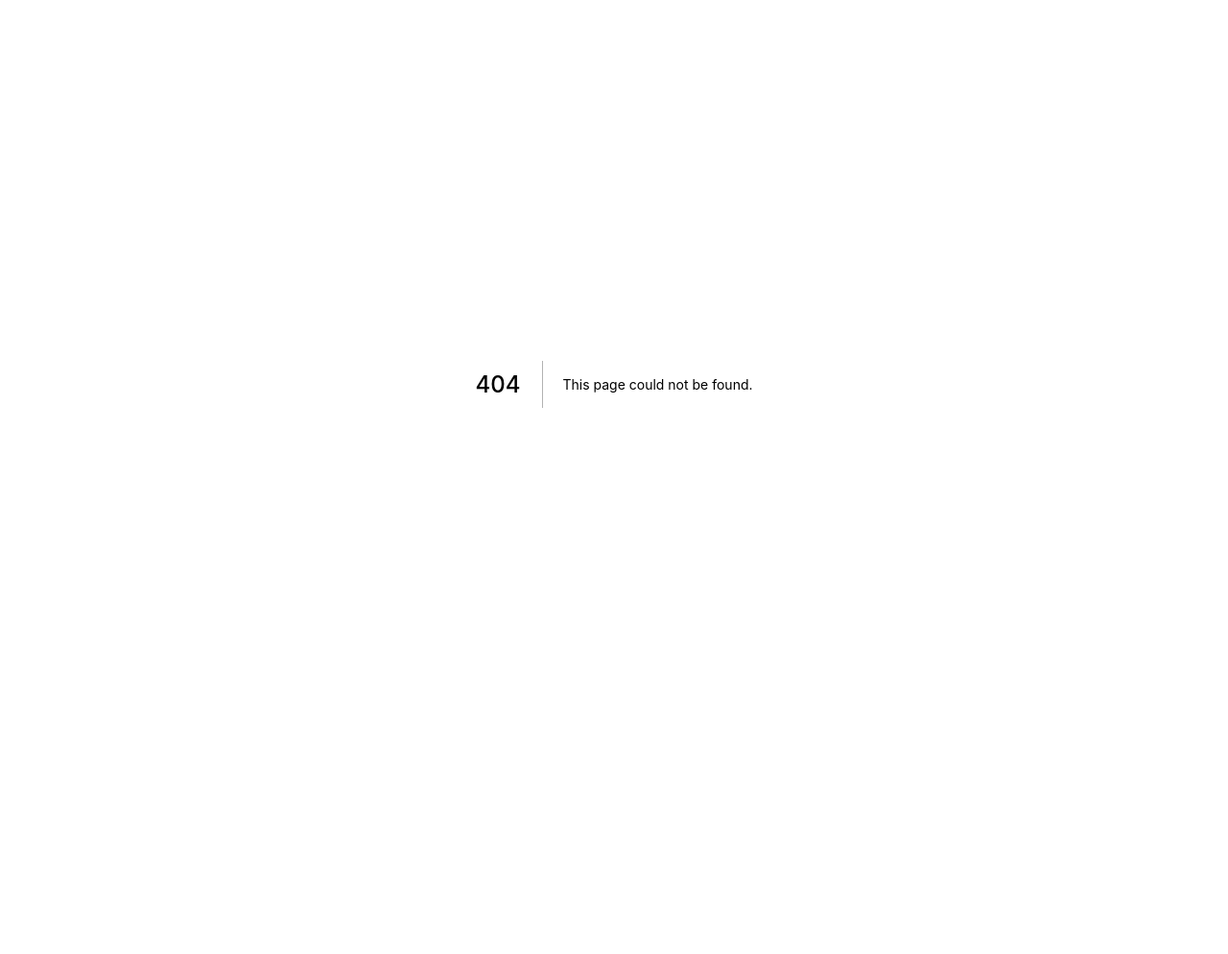
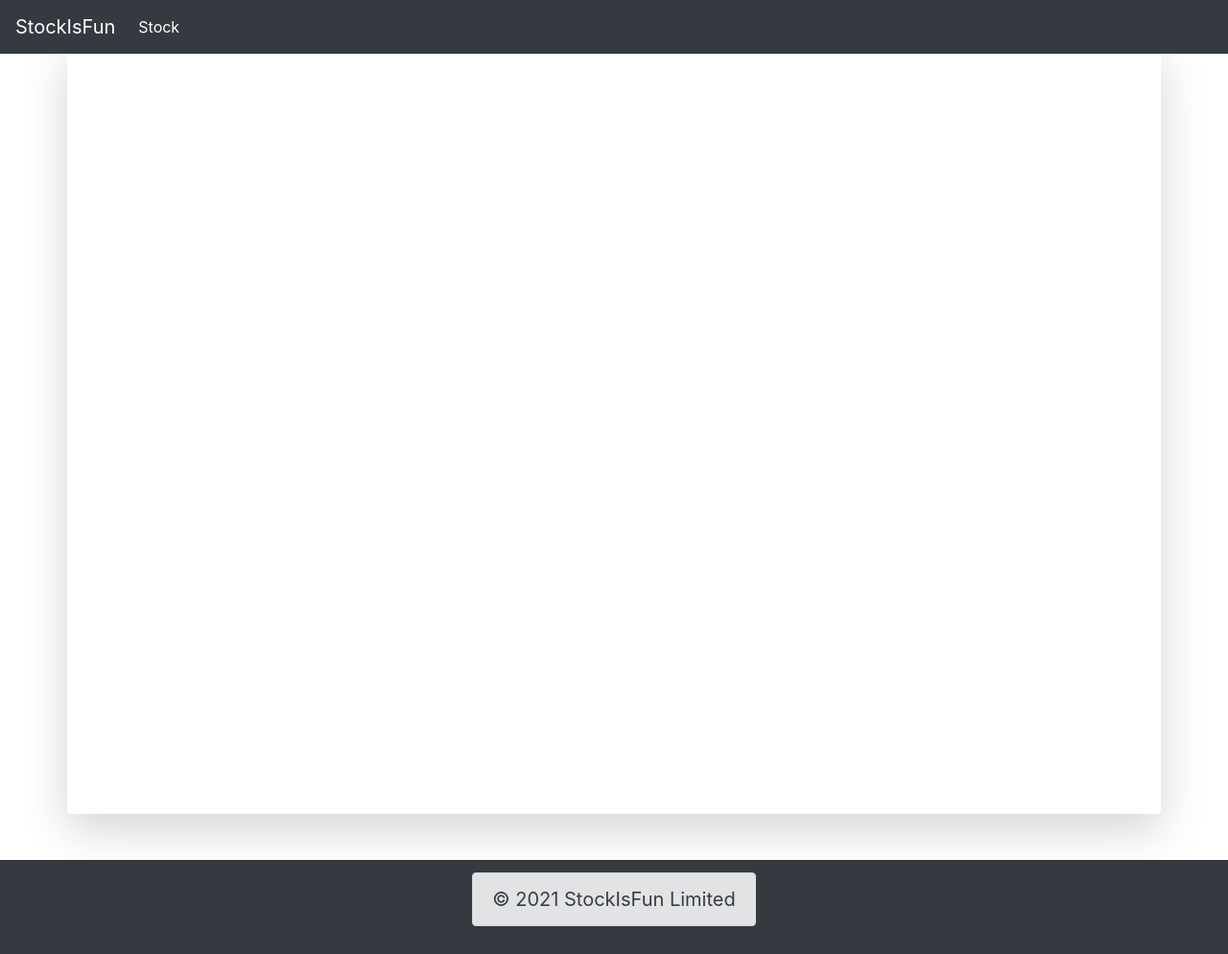
Before and after one commit to alexskt123/stockisfun, a Next.js app: page /stock in a window 1280 px wide. Before the commit this address had no page. Shown: the whole page at 96% size. Before the commit the page ends 800 px from the top, so only its background shows below. Built offline with nearby package versions, Linux system fonts and the light colour scheme.

Commit message:
stock is fun prototype

```diff
--- /dev/null
+++ b/components/Footer.js
@@ -0,0 +1,22 @@
+import Navbar from 'react-bootstrap/Navbar'
+import Alert from 'react-bootstrap/Alert'
+import Settings from '../config/settings'
+
+export default function Footer() {
+
+  const footerConfig = {
+    sticky: 'bottom',
+    bg: 'dark',
+    ariant: 'dark'
+  }
+
+  return (
+    <Navbar {...footerConfig}>
+      <Navbar.Brand className="mx-auto">
+        <Alert variant="secondary">
+          {Settings.Copyright}
+        </Alert>
+      </Navbar.Brand>
+    </Navbar>
+  )
+}
--- /dev/null
+++ b/components/Header.js
@@ -0,0 +1,49 @@
+// react, next and hooks
+import { Fragment } from 'react'
+import { useRouter } from 'next/router'
+import Head from 'next/head'
+import Link from 'next/link'
+// lib
+import Navbar from 'react-bootstrap/Navbar'
+import Nav from 'react-bootstrap/Nav'
+// config
+import { NavItems } from '../config/settings'
+
+
+function Header() {
+
+  const router = useRouter()
+  return (
+    <Fragment>
+      <Head>
+        <title>{'Stock Is Fun'}</title>
+      </Head>
+
+      <Navbar collapseOnSelect fixed="top" bg="dark" variant="dark" expand="md" style={{ zIndex: '998!important' }}>
+        <Navbar.Brand>
+          {'StockIsFun'}
+        </Navbar.Brand>
+        <Navbar.Toggle aria-controls="basic-navbar-nav" />
+        <Navbar.Collapse id="basic-navbar-nav">
+          <Nav className="mr-auto">
+            {NavItems.map((item, idx) => {
+              const href = `${item.href}`
+              const active = router.asPath === href
+              return (
+                <Link key={`${idx}`} href={href} passHref>
+                  <Nav.Link active={active} disabled={active}>
+                    {`${item.label}`}
+                  </Nav.Link>
+                </Link>
+              )
+            })}
+          </Nav>
+
+
+        </Navbar.Collapse>
+      </Navbar>
+    </Fragment >
+  )
+}
+
+export default Header
--- /dev/null
+++ b/components/Layout.js
@@ -0,0 +1,17 @@
+
+import { Fragment } from 'react'
+
+import Header from './Header'
+import Footer from './Footer'
+
+function Layout({ children }) {
+  return (
+    <Fragment>
+      <Header />
+      {{ ...children }}
+      <Footer />
+    </Fragment>
+  )
+}
+
+export default Layout
--- /dev/null
+++ b/config/settings.js
@@ -0,0 +1,13 @@
+
+const Settings = {
+  Copyright: '© 2021 StockIsFun Limited'
+}
+
+export default Settings
+
+export const NavItems = [
+  {
+    href: '/stock',
+    label: 'Stock'
+  }
+]
--- a/pages/_app.js
+++ b/pages/_app.js
@@ -1,7 +1,18 @@
 import '../styles/globals.css'
+import 'bootstrap/dist/css/bootstrap.min.css'
+
+import Layout from '../components/Layout'
+import { Fragment } from 'react'
+
 
 function MyApp({ Component, pageProps }) {
-  return <Component {...pageProps} />
+  return (
+    <Fragment>
+      <Layout>
+        <Component {...pageProps} />
+      </Layout>
+    </Fragment>
+  )
 }
 
 export default MyApp
--- /dev/null
+++ b/pages/stock.js
@@ -0,0 +1,45 @@
+
+import { Fragment, useEffect, useState } from 'react'
+import Container from 'react-bootstrap/Container'
+
+
+
+
+export default function Home() {
+
+
+  const [quote, setQuote] = useState(null)
+
+
+  useEffect(() => {
+    (async () => {
+
+      // await yahooFinance.historical({
+      //   symbol: 'AAPL',
+      //   from: '2012-01-01',
+      //   to: '2012-12-31',
+      //   // period: 'd'  // 'd' (daily), 'w' (weekly), 'm' (monthly), 'v' (dividends only)
+      // }, function (err, quotes) {
+      //   //...
+
+      //   setQuote(quotes)
+      // });
+
+
+    })()
+
+  }, [])
+
+  console.log(quote)
+
+
+
+  return (
+    <Fragment>
+      <Container style={{ minHeight: '100vh' }} className="mt-5 shadow-lg p-3 mb-5 bg-white rounded">
+        <Fragment>
+        </Fragment>
+      </Container>
+    </Fragment>
+  )
+}
```
Also changed, not shown: package.json (+5 -2 lines), pages/index.js (+18 -61 lines), 1 other file (tests, documents, lock files or other folders).
